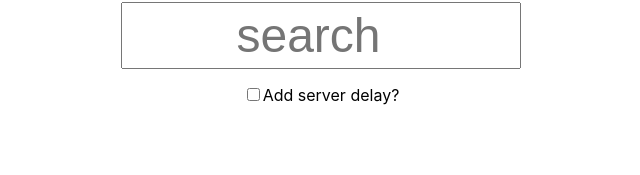
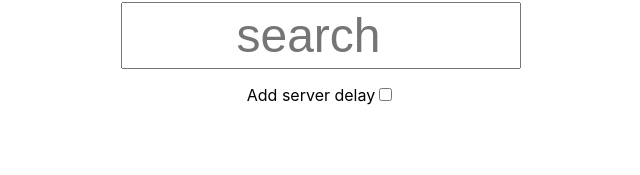
Before and after one commit to prichey/cheadle, a Next.js app: page / in a window 1280 px wide. Shown: the part 153-328 px from the top of the page, without its empty margins (319-959 px from the left). Built offline with nearby package versions, Linux system fonts and the light colour scheme.

Commit message:
checkbox label tweak

```diff
--- a/pages/index.tsx
+++ b/pages/index.tsx
@@ -136,6 +136,7 @@ const Home: NextPage = () => {
           />
 
           <div className={styles.delay}>
+            <label htmlFor="addDelay">Add server delay</label>
             <input
               type="checkbox"
               id="addDelay"
@@ -143,7 +144,6 @@ const Home: NextPage = () => {
               checked={addDelay}
               onChange={handleAddDelayChange}
             />
-            <label htmlFor="addDelay">Add server delay?</label>
           </div>
 
           {query && (
```
